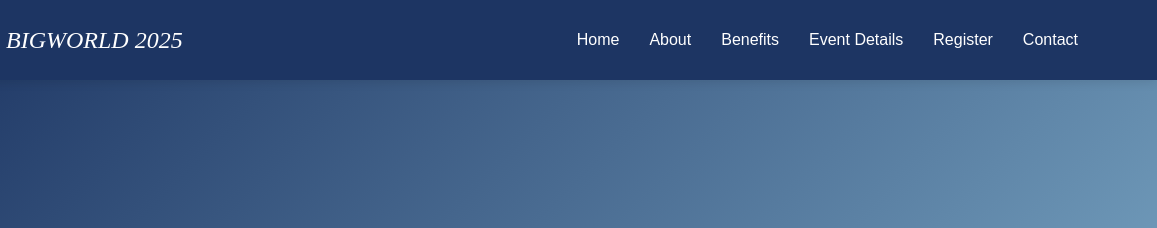
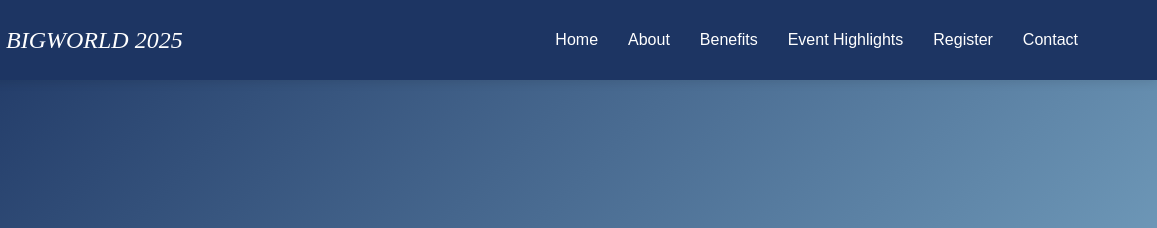
Before and after one commit to danishkhr/BIGWORLD, a plain HTML site: page index.html in a window 1280 px wide. Shown: the top 228 px of the page, 123-1280 px from the left. Drawn offline with Linux system fonts and the light colour scheme.

Commit message:
event highlights nav index.html

```diff
--- a/index.html
+++ b/index.html
@@ -462,7 +462,7 @@
                     <li><a href="#home">Home</a></li>
                     <li><a href="#about">About</a></li>
                     <li><a href="#benefits">Benefits</a></li>
-                    <li><a href="#details">Event Details</a></li>
+                    <li><a href="#highlights">Event Highlights</a></li>
                     <li><a href="#register">Register</a></li>
                     <li><a href="#contact">Contact</a></li>
                 </ul>
@@ -584,7 +584,7 @@
         </div>
     </section>
 
-    <!-- Event Details Section -->
+    <!-- Event Highlights Section -->
     <section class="section" id="highlights">
         <div class="container">
             <div class="section-title">
```
